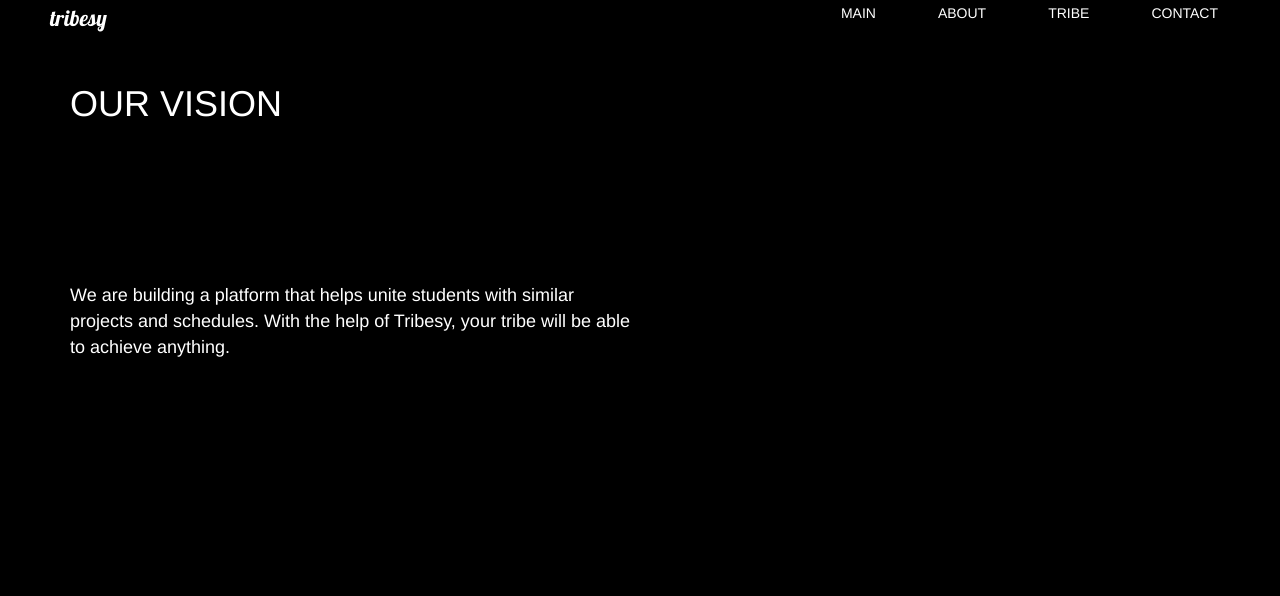
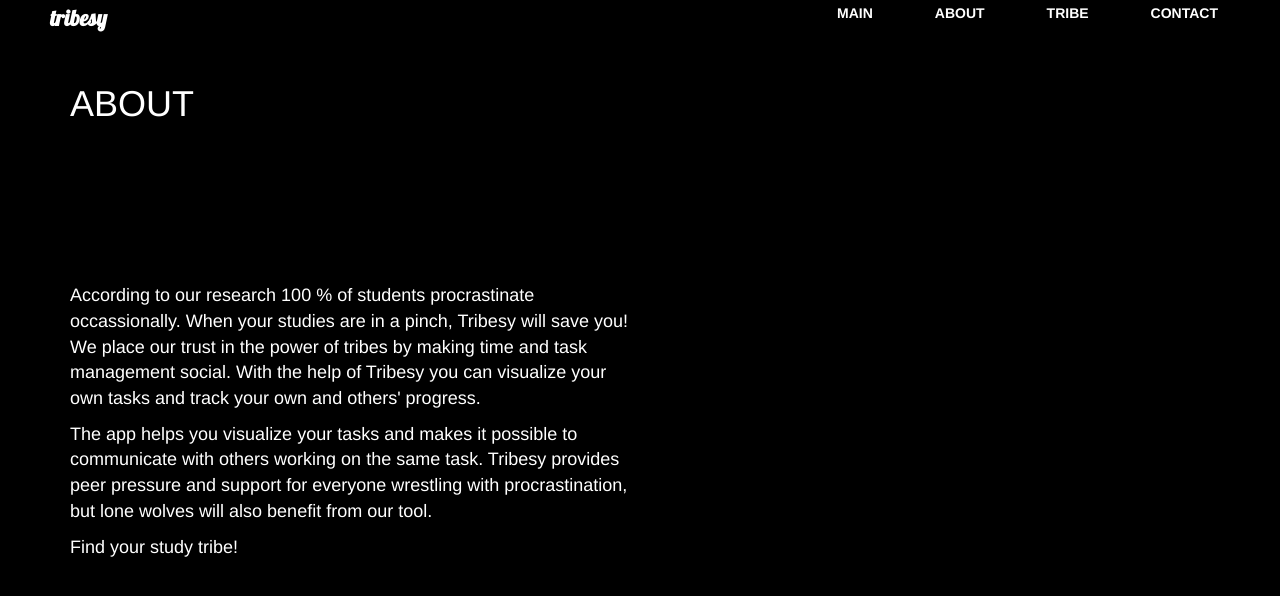
Before and after one commit to TribesyCo/TribesyCo.github.io, a plain HTML site: page about.html in a window 1280 px wide. Drawn offline with Linux system fonts and the light colour scheme.

Commit message:
Changed texts, bolded links in navbar, added news to front page.

```diff
--- a/about.html
+++ b/about.html
@@ -6,7 +6,7 @@
 </head>
 <body style="background-color: black; color: white; font-family: Helvetica;">
 
-<div class="navbar navbar-fixed-top">
+<div class="navbar navbar-fixed-top" style="font-weight: 700;">
 	<ul style="list-style: none;">
 		<li style="float:right; margin-right: 5%;"><a href="contact.html">CONTACT</a></li>
         <li style="float:right; margin-right: 5%;"><a href="team.html">TRIBE</a></li>
@@ -17,12 +17,17 @@
 </div>
 
 <div class="container" style="margin-top: 5%;">
-<h1>OUR VISION</h1>
+<h1>ABOUT</h1>
 
 <div class="block-wrapper" style="margin-top: 14%; margin-bottom: 14%; width: 50%; font-size: large;">
 
-<p>We are building a platform that helps unite students with similar projects and schedules. With the help of Tribesy, your tribe will be able to
-achieve anything.</p>
+<p>According to our research 100 % of students procrastinate occassionally. When your studies are in a pinch, Tribesy will save you! We place our trust
+in the power of tribes by making time and task management social. With the help of Tribesy you can visualize your own tasks and track your own
+and others' progress.</p>
+
+<p>The app helps you visualize your tasks and makes it possible to communicate with others working on the same task. Tribesy provides peer pressure and support for everyone wrestling with procrastination, but lone wolves will also benefit from our tool.</p>
+
+<p>Find your study tribe!</p>
 
 </div>
 
```
Also changed, not shown: contact.html (+5 -1 lines), index.html (+14 -1 lines), team.html (+5 -5 lines), img/ThinkCo-logo.png (added).
